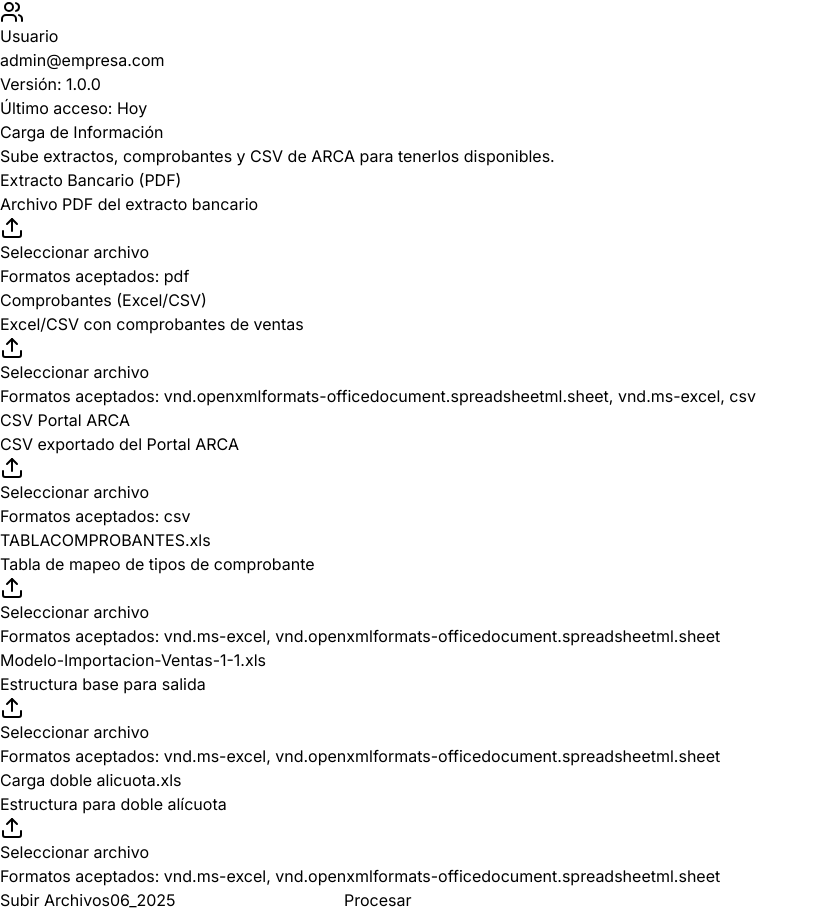
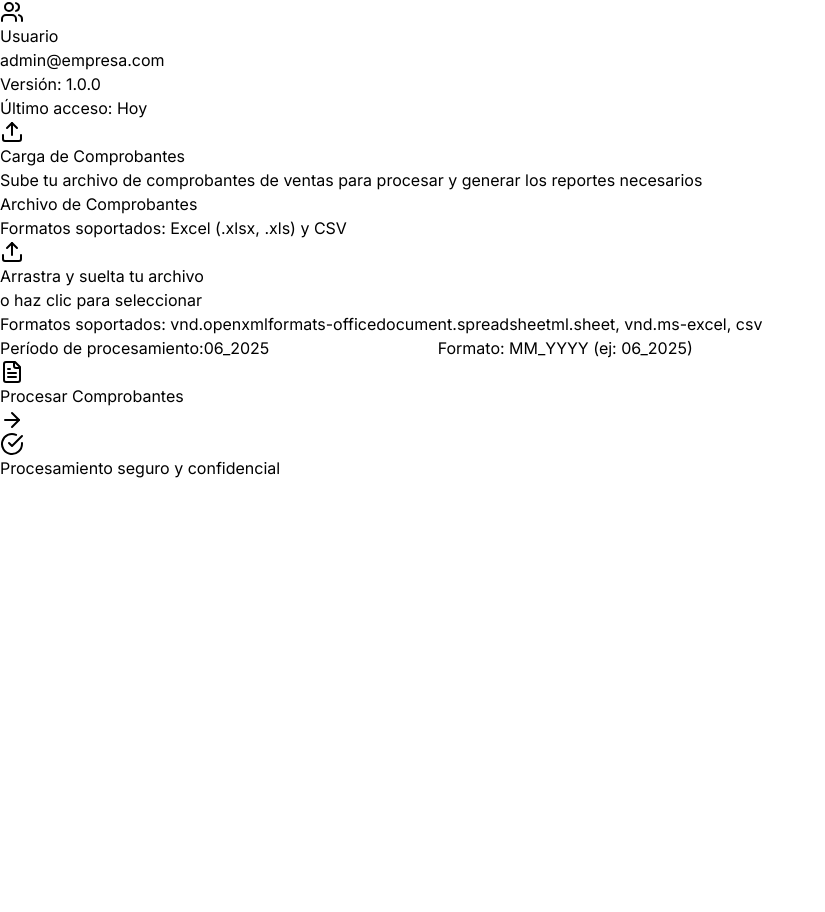
Before and after one commit to ralborta/conciliador-ia, a Next.js app in the folder frontend/: page /carga-informacion in a window 1280 px wide. Shown: the part 968-1880 px from the top of the page, without its empty margins (0-825 px from the left). After the commit the page ends 1448 px from the top, so only its background shows below. Built offline with nearby package versions, Linux system fonts and the light colour scheme.

Commit message:
feat: Rediseñar pantalla de carga de información - Solo carga de comprobantes con diseño corporativo y profesional

```diff
--- a/frontend/src/app/carga-informacion/page.tsx
+++ b/frontend/src/app/carga-informacion/page.tsx
@@ -5,121 +5,92 @@ import Sidebar from '@/components/Sidebar';
 import FileUpload from '@/components/FileUpload';
 import { apiService } from '@/services/api';
 import toast from 'react-hot-toast';
+import { Upload, FileText, Download, CheckCircle, ArrowRight } from 'lucide-react';
 
 export default function CargaInformacionPage() {
   const [sidebarOpen, setSidebarOpen] = useState(false);
-  const [extractoFile, setExtractoFile] = useState<File | undefined>();
   const [comprobantesFile, setComprobantesFile] = useState<File | undefined>();
-  const [csvArcaFile, setCsvArcaFile] = useState<File | undefined>();
-  const [tablaCompFile, setTablaCompFile] = useState<File | undefined>();
-  const [modeloImportFile, setModeloImportFile] = useState<File | undefined>();
-  const [modeloDobleFile, setModeloDobleFile] = useState<File | undefined>();
-  const [savedPaths, setSavedPaths] = useState<Record<string, string>>({});
-  const [outputs, setOutputs] = useState<Record<string, string>>({});
   const [periodo, setPeriodo] = useState('06_2025');
   const [processing, setProcessing] = useState(false);
-
-  const handleExtractoUpload = async (file: File) => {
-    setExtractoFile(file);
-    toast.success('Extracto listo');
-  };
+  const [outputs, setOutputs] = useState<Record<string, string>>({});
 
   const handleComprobantesUpload = async (file: File) => {
     setComprobantesFile(file);
-    toast.success('Comprobantes listos');
-  };
-
-  const handleCsvArcaUpload = async (file: File) => {
-    setCsvArcaFile(file);
-    toast.success('CSV ARCA listo');
-  };
-
-  const handleTablaCompUpload = async (file: File) => {
-    setTablaCompFile(file);
-    toast.success('TABLACOMPROBANTES lista');
-  };
-
-  const handleModeloImportUpload = async (file: File) => {
-    setModeloImportFile(file);
-    toast.success('Modelo Importación listo');
-  };
-
-  const handleModeloDobleUpload = async (file: File) => {
-    setModeloDobleFile(file);
-    toast.success('Modelo Doble Alícuota listo');
-  };
-
-  const subirArchivos = async () => {
-    try {
-      if (!comprobantesFile || !tablaCompFile) {
-        toast.error('Debes cargar Comprobantes y TABLACOMPROBANTES');
-        return;
-      }
-      const res = await apiService.cargaInfoUpload({
-        ventas_excel: comprobantesFile,
-        tabla_comprobantes: tablaCompFile,
-        portal_iva_csv: csvArcaFile,
-        modelo_importacion: modeloImportFile,
-        modelo_doble_alicuota: modeloDobleFile,
-      });
-      setSavedPaths(res.saved || {});
-      console.log('Saved paths', res.saved);
-      toast.success('Archivos cargados');
-    } catch (error: any) {
-      toast.error(error.userMessage || 'Error cargando archivos');
-    }
+    toast.success('Comprobantes cargados exitosamente');
   };
 
   const procesar = async () => {
+    if (!comprobantesFile) {
+      toast.error('Debes cargar un archivo de comprobantes primero');
+      return;
+    }
+
     try {
       setProcessing(true);
-      const ventasPath = savedPaths['ventas_excel_path'] || '';
-      const tablaPath = savedPaths['tabla_comprobantes_path'] || '';
-      const portalPath = savedPaths['portal_iva_csv_path'];
-      if (!ventasPath || !tablaPath) {
-        toast.error('Faltan rutas guardadas de ventas o TABLACOMPROBANTES');
-        setProcessing(false);
-        return;
+
+      // Subir archivo
+      const uploadRes = await apiService.cargaInfoUpload({
+        ventas_excel: comprobantesFile,
+        tabla_comprobantes: undefined,
+        portal_iva_csv: undefined,
+        modelo_importacion: undefined,
+        modelo_doble_alicuota: undefined,
+      });
+
+      if (!uploadRes.saved?.ventas_excel_path) {
+        throw new Error('Error al subir el archivo');
       }
+
+      // Procesar archivo
       const res = await apiService.cargaInfoProcesar({
-        ventas_excel_path: ventasPath,
-        tabla_comprobantes_path: tablaPath,
+        ventas_excel_path: uploadRes.saved.ventas_excel_path,
+        tabla_comprobantes_path: '',
         periodo,
-        portal_iva_csv_path: portalPath,
+        portal_iva_csv_path: '',
       });
+
       setOutputs(res.outputs || {});
-      toast.success('Procesamiento completado');
+      toast.success('Procesamiento completado exitosamente');
     } catch (error: any) {
-      toast.error(error.userMessage || 'Error procesando');
+      toast.error(error.userMessage || 'Error durante el procesamiento');
     } finally {
       setProcessing(false);
     }
   };
 
   return (
-    <div className="min-h-screen bg-gray-50 flex">
+    <div className="min-h-screen bg-gradient-to-br from-slate-50 to-blue-50 flex">
       <Sidebar isOpen={sidebarOpen} onClose={() => setSidebarOpen(false)} />
       <div className="flex-1 flex flex-col lg:ml-64">
-        <main className="flex-1 p-6">
-          <div className="max-w-6xl mx-auto space-y-8">
-            <div>
-              <h1 className="text-3xl font-bold text-gray-900">Carga de Información</h1>
-              <p className="text-gray-600 mt-1">Sube extractos, comprobantes y CSV de ARCA para tenerlos disponibles.</p>
+        <main className="flex-1 p-8">
+          <div className="max-w-4xl mx-auto">
+            {/* Header Section */}
+            <div className="text-center mb-12">
+              <div className="inline-flex items-center justify-center w-16 h-16 bg-blue-100 rounded-full mb-6">
+                <Upload className="w-8 h-8 text-blue-600" />
+              </div>
+              <h1 className="text-4xl font-bold text-gray-900 mb-4">
+                Carga de Comprobantes
+              </h1>
+              <p className="text-lg text-gray-600 max-w-2xl mx-auto">
+                Sube tu archivo de comprobantes de ventas para procesar y generar los reportes necesarios
+              </p>
             </div>
 
-            <div className="grid grid-cols-1 md:grid-cols-2 gap-8">
-              <FileUpload
-                title="Extracto Bancario (PDF)"
-                description="Archivo PDF del extracto bancario"
-                acceptedTypes={['application/pdf']}
-                onFileUpload={handleExtractoUpload}
-                uploadedFile={extractoFile}
-                onRemoveFile={() => setExtractoFile(undefined)}
-              />
+            {/* Main Upload Card */}
+            <div className="bg-white rounded-2xl shadow-xl border border-gray-100 p-8 mb-8">
+              <div className="text-center mb-8">
+                <h2 className="text-2xl font-semibold text-gray-900 mb-2">
+                  Archivo de Comprobantes
+                </h2>
+                <p className="text-gray-600">
+                  Formatos soportados: Excel (.xlsx, .xls) y CSV
+                </p>
+              </div>
 
               <FileUpload
-                title="Comprobantes (Excel/CSV)"
-                description="Excel/CSV con comprobantes de ventas"
+                title=""
+                description=""
                 acceptedTypes={[
                   'application/vnd.openxmlformats-officedocument.spreadsheetml.sheet',
                   'application/vnd.ms-excel',
@@ -130,88 +101,113 @@ export default function CargaInformacionPage() {
                 onRemoveFile={() => setComprobantesFile(undefined)}
               />
 
-              <FileUpload
-                title="CSV Portal ARCA"
-                description="CSV exportado del Portal ARCA"
-                acceptedTypes={['text/csv']}
-                onFileUpload={handleCsvArcaUpload}
-                uploadedFile={csvArcaFile}
-                onRemoveFile={() => setCsvArcaFile(undefined)}
-              />
-
-              <FileUpload
-                title="TABLACOMPROBANTES.xls"
-                description="Tabla de mapeo de tipos de comprobante"
-                acceptedTypes={['application/vnd.ms-excel','application/vnd.openxmlformats-officedocument.spreadsheetml.sheet']}
-                onFileUpload={handleTablaCompUpload}
-                uploadedFile={tablaCompFile}
-                onRemoveFile={() => setTablaCompFile(undefined)}
-              />
-
-              <FileUpload
-                title="Modelo-Importacion-Ventas-1-1.xls"
-                description="Estructura base para salida"
-                acceptedTypes={['application/vnd.ms-excel','application/vnd.openxmlformats-officedocument.spreadsheetml.sheet']}
-                onFileUpload={handleModeloImportUpload}
-                uploadedFile={modeloImportFile}
-                onRemoveFile={() => setModeloImportFile(undefined)}
-              />
-
-              <FileUpload
-                title="Carga doble alicuota.xls"
-                description="Estructura para doble alícuota"
-                acceptedTypes={['application/vnd.ms-excel','application/vnd.openxmlformats-officedocument.spreadsheetml.sheet']}
-                onFileUpload={handleModeloDobleUpload}
-                uploadedFile={modeloDobleFile}
-                onRemoveFile={() => setModeloDobleFile(undefined)}
-              />
-            </div>
-
-            <div className="flex gap-3">
-              <button
-                onClick={subirArchivos}
-                className="bg-blue-600 hover:bg-blue-700 text-white font-medium px-6 py-3 rounded-lg shadow-sm"
-              >
-                Subir Archivos
-              </button>
+              {/* Period Configuration */}
+              <div className="mt-8 p-6 bg-gray-50 rounded-xl">
+                <div className="flex items-center justify-center space-x-4">
+                  <label className="text-sm font-medium text-gray-700">
+                    Período de procesamiento:
+                  </label>
                   <input
                     value={periodo}
                     onChange={e => setPeriodo(e.target.value)}
-                className="border rounded px-3 py-2"
+                    className="px-4 py-2 border border-gray-300 rounded-lg focus:ring-2 focus:ring-blue-500 focus:border-transparent text-center font-mono text-lg"
                     placeholder="MM_YYYY"
                   />
+                  <span className="text-sm text-gray-500">
+                    Formato: MM_YYYY (ej: 06_2025)
+                  </span>
+                </div>
+              </div>
+
+              {/* Process Button */}
+              <div className="mt-8 text-center">
                 <button
                   onClick={procesar}
-                disabled={processing}
-                className={`text-white font-medium px-6 py-3 rounded-lg shadow-sm ${processing ? 'bg-gray-400' : 'bg-green-600 hover:bg-green-700'}`}
+                  disabled={processing || !comprobantesFile}
+                  className={`
+                    inline-flex items-center px-8 py-4 rounded-xl font-semibold text-lg transition-all duration-200
+                    ${processing || !comprobantesFile
+                      ? 'bg-gray-300 text-gray-500 cursor-not-allowed'
+                      : 'bg-gradient-to-r from-blue-600 to-blue-700 hover:from-blue-700 hover:to-blue-800 text-white shadow-lg hover:shadow-xl transform hover:-translate-y-0.5'
+                    }
+                  `}
                 >
-                {processing ? 'Procesando...' : 'Procesar'}
+                  {processing ? (
+                    <>
+                      <div className="animate-spin rounded-full h-5 w-5 border-b-2 border-white mr-3"></div>
+                      Procesando...
+                    </>
+                  ) : (
+                    <>
+                      <FileText className="w-5 h-5 mr-3" />
+                      Procesar Comprobantes
+                      <ArrowRight className="w-5 h-5 ml-3" />
+                    </>
+                  )}
                 </button>
               </div>
+            </div>
 
+            {/* Results Section */}
             {Object.keys(outputs).length > 0 && (
-              <div className="bg-white border rounded p-4">
-                <h3 className="font-semibold mb-2">Archivos generados</h3>
-                <ul className="list-disc pl-6 space-y-1">
-                  {Object.entries(outputs).map(([k, v]) => (
-                    <li key={k}>
+              <div className="bg-white rounded-2xl shadow-xl border border-gray-100 p-8">
+                <div className="flex items-center mb-6">
+                  <CheckCircle className="w-8 h-8 text-green-600 mr-3" />
+                  <h3 className="text-2xl font-semibold text-gray-900">
+                    Archivos Generados
+                  </h3>
+                </div>
+
+                <div className="grid gap-4">
+                  {Object.entries(outputs).map(([key, value]) => (
+                    <div key={key} className="flex items-center justify-between p-4 bg-gray-50 rounded-lg border border-gray-200">
+                      <div className="flex items-center space-x-3">
+                        <FileText className="w-5 h-5 text-blue-600" />
+                        <div>
+                          <p className="font-medium text-gray-900 capitalize">
+                            {key.replace(/_/g, ' ')}
+                          </p>
+                          <p className="text-sm text-gray-600">
+                            {value.split('/').pop()}
+                          </p>
+                        </div>
+                      </div>
+
                       <button
                         onClick={async () => {
-                          const blob = await apiService.cargaInfoDownload(v.split('/').pop()!);
+                          try {
+                            const blob = await apiService.cargaInfoDownload(value.split('/').pop()!);
                             const url = URL.createObjectURL(blob);
                             const a = document.createElement('a');
-                          a.href = url; a.download = v.split('/').pop()!; a.click();
+                            a.href = url;
+                            a.download = value.split('/').pop()!;
+                            a.click();
                             URL.revokeObjectURL(url);
+                            toast.success('Descarga iniciada');
+                          } catch (error) {
+                            toast.error('Error al descargar el archivo');
+                          }
                         }}
-                        className="text-blue-600 hover:underline"
+                        className="inline-flex items-center px-4 py-2 bg-blue-600 hover:bg-blue-700 text-white rounded-lg transition-colors duration-200"
                       >
-                        {k}: {v.split('/').pop()}
+                        <Download className="w-4 h-4 mr-2" />
+                        Descargar
                       </button>
-                    </li>
+                    </div>
                   ))}
-                </ul>
+                </div>
               </div>
             )}
+
+            {/* Info Section */}
+            <div className="mt-8 text-center">
+              <div className="inline-flex items-center space-x-2 text-gray-500">
+                <CheckCircle className="w-4 h-4" />
+                <span className="text-sm">
+                  Procesamiento seguro y confidencial
+                </span>
+              </div>
+            </div>
           </div>
         </main>
       </div>
--- a/frontend/src/components/FileUpload.tsx
+++ b/frontend/src/components/FileUpload.tsx
@@ -2,7 +2,7 @@
 
 import React, { useCallback, useState } from 'react';
 import { useDropzone } from 'react-dropzone';
-import { Upload, File, X, CheckCircle } from 'lucide-react';
+import { Upload, File, X, CheckCircle, FileText } from 'lucide-react';
 import toast from 'react-hot-toast';
 
 interface FileUploadProps {
@@ -32,7 +32,7 @@ const FileUpload: React.FC<FileUploadProps> = ({
 
     try {
       await onFileUpload(file);
-      toast.success(`${title} subido exitosamente`);
+      toast.success(`${title || 'Archivo'} subido exitosamente`);
     } catch (error) {
       console.error('Error uploading file:', error);
       toast.error('Error al subir el archivo');
@@ -54,6 +54,77 @@ const FileUpload: React.FC<FileUploadProps> = ({
     return acceptedTypes.map(type => type.split('/')[1]).join(', ');
   };
 
+  // Si no hay título ni descripción, mostrar solo el área de upload
+  if (!title && !description) {
+    return (
+      <div className="w-full">
+        {uploadedFile ? (
+          <div className="flex items-center justify-between p-6 bg-green-50 border-2 border-green-200 rounded-xl">
+            <div className="flex items-center space-x-4">
+              <div className="flex items-center justify-center w-12 h-12 bg-green-100 rounded-full">
+                <CheckCircle className="h-6 w-6 text-green-600" />
+              </div>
+              <div>
+                <p className="text-lg font-semibold text-green-800">Archivo cargado exitosamente</p>
+                <p className="text-sm text-green-600 flex items-center mt-1">
+                  <FileText className="w-4 h-4 mr-2" />
+                  {typeof uploadedFile === 'string' ? uploadedFile : uploadedFile.name}
+                </p>
+              </div>
+            </div>
+            {onRemoveFile && (
+              <button
+                onClick={onRemoveFile}
+                className="p-2 hover:bg-green-100 rounded-lg transition-colors duration-200"
+                title="Eliminar archivo"
+              >
+                <X className="h-5 w-5 text-green-600" />
+              </button>
+            )}
+          </div>
+        ) : (
+          <div
+            {...getRootProps()}
+            className={`
+              w-full border-2 border-dashed rounded-xl p-12 text-center cursor-pointer transition-all duration-200
+              ${isDragActive
+                ? 'border-blue-400 bg-blue-50 scale-105'
+                : 'border-gray-300 hover:border-blue-400 hover:bg-blue-50'
+              }
+              ${isUploading ? 'opacity-50 cursor-not-allowed' : ''}
+            `}
+          >
+            <input {...getInputProps()} />
+
+            <div className="flex flex-col items-center space-y-4">
+              {isUploading ? (
+                <div className="animate-spin rounded-full h-12 w-12 border-b-2 border-blue-600"></div>
+              ) : (
+                <>
+                  <div className="flex items-center justify-center w-20 h-20 bg-blue-100 rounded-full">
+                    <Upload className="w-10 h-10 text-blue-600" />
+                  </div>
+                  <div>
+                    <p className="text-xl font-semibold text-gray-900 mb-2">
+                      {isDragActive ? 'Suelta el archivo aquí' : 'Arrastra y suelta tu archivo'}
+                    </p>
+                    <p className="text-gray-600 mb-4">
+                      o haz clic para seleccionar
+                    </p>
+                    <p className="text-sm text-gray-500">
+                      Formatos soportados: {getAcceptedExtensions()}
+                    </p>
+                  </div>
+                </>
+              )}
+            </div>
+          </div>
+        )}
+      </div>
+    );
+  }
+
+  // Versión original con título y descripción
   return (
     <div className="card">
       <h3 className="text-lg font-semibold text-gray-900 mb-2">{title}</h3>
@@ -99,17 +170,18 @@ const FileUpload: React.FC<FileUploadProps> = ({
             {isUploading ? (
               <div className="animate-spin rounded-full h-8 w-8 border-b-2 border-primary-600"></div>
             ) : (
+              <>
                 <Upload className="h-8 w-8 text-gray-400" />
-            )}
-
                 <div>
                   <p className="text-sm font-medium text-gray-900">
-                {isDragActive ? 'Suelta el archivo aquí' : 'Seleccionar archivo'}
+                    {isDragActive ? 'Suelta el archivo aquí' : 'Arrastra y suelta tu archivo'}
                   </p>
                   <p className="text-xs text-gray-500 mt-1">
-                {isUploading ? 'Subiendo...' : `Formatos aceptados: ${getAcceptedExtensions()}`}
+                    o haz clic para seleccionar
                   </p>
                 </div>
+              </>
+            )}
           </div>
         </div>
       )}
```
Lines whose indentation alone changed are shown as unchanged.
